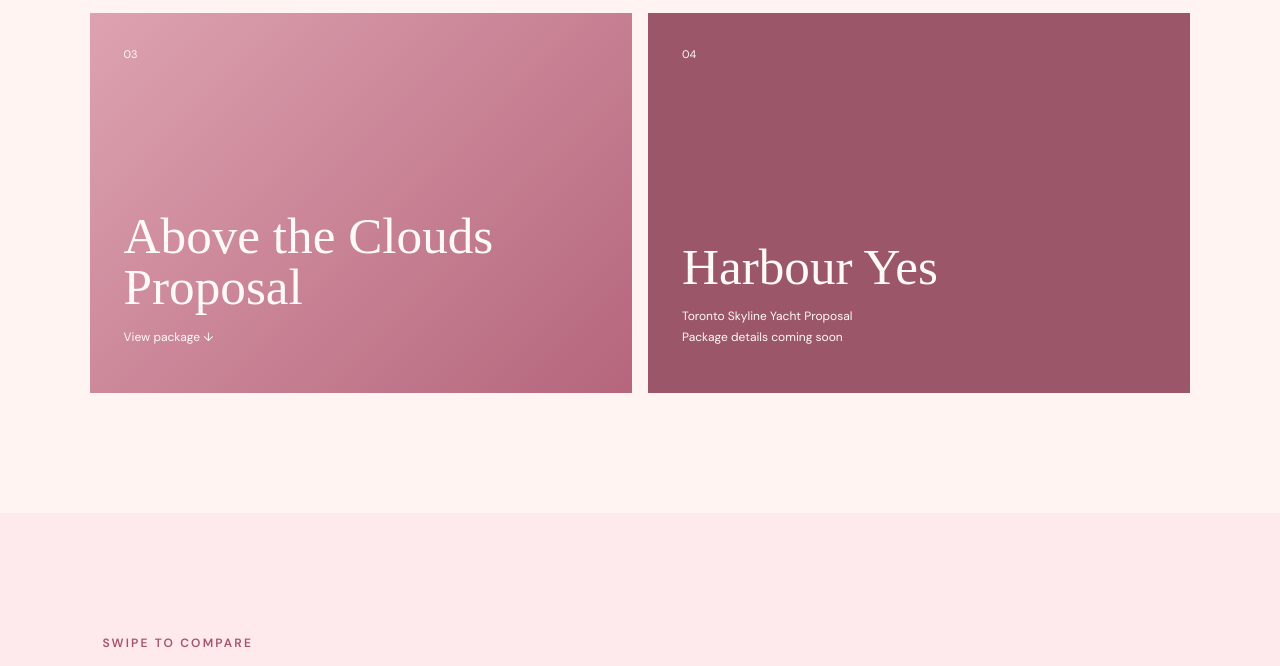
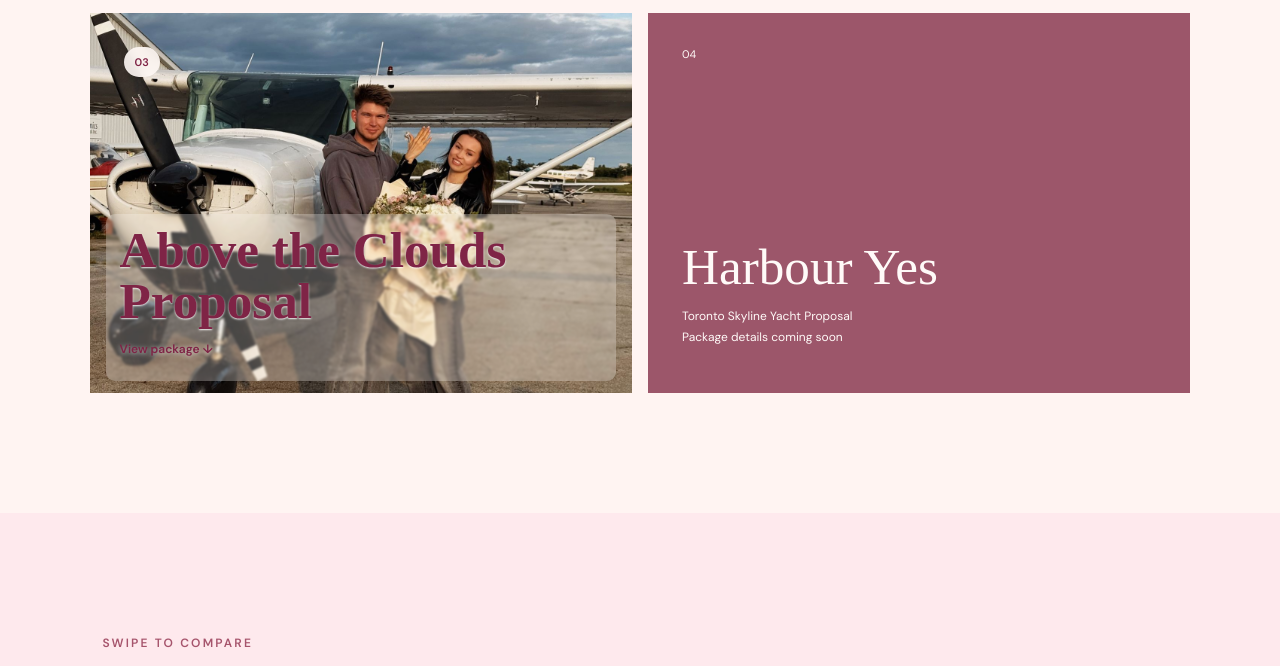
Before and after one commit to korok1234/romantic-matters-variant-8, a plain HTML site: page services.html in a window 1280 px wide. Shown: the part 1358-2024 px from the top of the page. Drawn offline with Linux system fonts and the light colour scheme; a web font is replaced by a local one.

Commit message:
Add Above the Clouds airplane photo

```diff
--- a/services.html
+++ b/services.html
@@ -1,7 +1,7 @@
 <!doctype html><html lang="en"><head><meta charset="utf-8"><meta name="viewport" content="width=device-width,initial-scale=1"><meta name="description" content="Explore Romantic Matters proposal experiences and packages in Toronto."><title>Proposal Services | Romantic Matters</title><link rel="preconnect" href="https://fonts.googleapis.com"><link rel="preconnect" href="https://fonts.gstatic.com" crossorigin><link href="https://fonts.googleapis.com/css2?family=DM+Sans:wght@400;500;600&family=Italiana&display=swap" rel="stylesheet"><link rel="stylesheet" href="styles.css"><script src="script.js" defer></script></head><body>
 <header class="nav"><a class="brand" href="index.html"><span>RM</span> Romantic Matters</a><button class="menu" aria-expanded="false" aria-controls="nav-links">Menu</button><nav id="nav-links"><a href="services.html" aria-current="page">Services</a><a href="proposals.html">Real proposals</a><a href="about.html">About me</a><a class="nav-cta" href="index.html#contact">Plan your moment</a></nav></header>
 <main><section class="page-hero services-hero"><div><p class="eyebrow">The proposal collection</p><h1>Choose your<br><em>perfect setting.</em></h1><p>Distinctive proposal experiences, thoughtfully styled and coordinated across Toronto.</p></div></section>
-<section class="experience-index section"><div class="collection-heading"><p class="eyebrow wine">Signature experiences</p><h2>Four beautiful ways<br>to ask one big question.</h2></div><div class="experience-grid"><a class="experience-card card-photo" href="#letters"><img src="assets/marry-me-kiss.jpg" alt="Couple celebrating in front of illuminated Marry Me letters"><span>01</span><div><h3>“Marry Me” Letter Proposal</h3><p>View packages ↓</p></div></a><a class="experience-card heart-card" href="#floral-heart"><img src="assets/floral-heart-lakeside-day.png" alt="Pink and ivory floral heart proposal beside the lake"><span>02</span><div><h3>Floral Heart Arch Proposal</h3><p>View packages ↓</p></div></a><a class="experience-card cloud-card" href="#above-clouds"><span>03</span><div><h3>Above the Clouds Proposal</h3><p>View package ↓</p></div></a><article class="experience-card yacht-card"><span>04</span><div><h3>Harbour Yes</h3><p>Toronto Skyline Yacht Proposal<br>Package details coming soon</p></div></article></div></section>
+<section class="experience-index section"><div class="collection-heading"><p class="eyebrow wine">Signature experiences</p><h2>Four beautiful ways<br>to ask one big question.</h2></div><div class="experience-grid"><a class="experience-card card-photo" href="#letters"><img src="assets/marry-me-kiss.jpg" alt="Couple celebrating in front of illuminated Marry Me letters"><span>01</span><div><h3>“Marry Me” Letter Proposal</h3><p>View packages ↓</p></div></a><a class="experience-card heart-card" href="#floral-heart"><img src="assets/floral-heart-lakeside-day.png" alt="Pink and ivory floral heart proposal beside the lake"><span>02</span><div><h3>Floral Heart Arch Proposal</h3><p>View packages ↓</p></div></a><a class="experience-card card-photo cloud-card" href="#above-clouds"><img src="assets/above-clouds-airplane.jpeg" alt="Couple celebrating their proposal beside a private airplane"><span>03</span><div><h3>Above the Clouds Proposal</h3><p>View package ↓</p></div></a><article class="experience-card yacht-card"><span>04</span><div><h3>Harbour Yes</h3><p>Toronto Skyline Yacht Proposal<br>Package details coming soon</p></div></article></div></section>
 <section class="package-carousel-section" id="letters"><div class="carousel-heading"><p class="eyebrow wine">Swipe to compare</p><h2>“Marry Me” Letter Proposal</h2></div><div class="photo-carousel" data-photo-carousel><button class="photo-arrow photo-previous" type="button" aria-label="Show previous Marry Me photo">‹</button><div class="photo-track" tabindex="0"><figure><img src="assets/marry-me-saxophone.jpg" alt="Live saxophone performance during a Marry Me proposal"></figure><figure><img src="assets/marry-me-kiss.jpg" alt="Couple celebrating in front of illuminated Marry Me letters"></figure></div><button class="photo-arrow photo-next" type="button" aria-label="Show next Marry Me photo">›</button><div class="photo-dots"><button class="active" type="button" aria-label="Show first Marry Me photo"></button><button type="button" aria-label="Show second Marry Me photo"></button></div></div><div class="package-carousel" data-carousel><button class="carousel-arrow previous" type="button" aria-label="Show previous package">‹</button><div class="package-track" tabindex="0">
   <article class="package-slide" id="basic-package"><div class="slide-details"><p class="slide-kicker">“Marry Me” Letter Proposal</p><h3>Basic Package</h3><p class="slide-price"><small>CAD</small> $1,490</p><ul><li>3–4 ft illuminated “Marry Me” letters, including rental, delivery and setup</li><li>Candle styling and real, fragrant rose petals</li><li>Bouquet for the bride-to-be: 31 roses or a designer bouquet</li><li>Bluetooth speaker for your favourite music</li><li>Outdoor setup available</li></ul><p class="slide-note">Venue is not included.</p></div></article>
   <article class="package-slide vip-slide" id="vip-package"><div class="slide-details"><p class="slide-kicker">“Marry Me” Letter Proposal</p><h3>VIP Package</h3><p class="slide-price"><small>CAD</small> $2,890</p><ul><li>3–4 ft illuminated “Marry Me” letters, including rental, delivery and setup</li><li>Styling and décor with dozens of LED candles</li><li>Delivery and staffing within the GTA, up to 25 km</li><li>Real, fragrant rose petals</li><li>Bouquet of 51 roses or a designer bouquet</li><li>Professional photographer with 40–50 edited photos in an online gallery</li><li>Musician of your choice: violin, saxophone, flute, or guitar and vocal</li><li>Private studio included for a two-hour block</li></ul></div></article>
@@ -10,6 +10,6 @@
   <article class="package-slide floral-basic" id="floral-basic-package"><div class="slide-details"><p class="slide-kicker">Floral Heart Arch Proposal</p><h3>Basic Package</h3><p class="slide-price"><small>CAD</small> $1,590</p><ul><li>Heart-shaped arch with fresh florals and neon sign, including delivery, setup and strike</li><li>Candle styling and real, fragrant rose petals</li><li>Bouquet for the bride-to-be: 31 roses or a designer bouquet</li><li>Professional photographer with 30–40 edited photos in an online gallery</li><li>Bluetooth speaker for your favourite song</li></ul><p class="slide-note">Venue is not included.</p></div></article>
   <article class="package-slide floral-vip" id="floral-vip-package"><div class="slide-details"><p class="slide-kicker">Floral Heart Arch Proposal</p><h3>VIP Package</h3><p class="slide-price"><small>CAD</small> $2,990</p><ul><li>Heart-shaped arch with fresh florals and neon sign, including delivery, setup and strike</li><li>Styling and décor with dozens of studio-safe LED candles</li><li>Delivery and staffing within the GTA, up to 25 km</li><li>Real, fragrant rose petals</li><li>Candle holders and stands</li><li>Bouquet of 51 roses or a designer bouquet</li><li>Professional photographer with 40–50 edited photos in an online gallery</li><li>Musician of your choice: violin, saxophone, flute, or guitar and vocal</li><li>Private studio included for a two-hour block</li></ul></div></article>
 </div><button class="carousel-arrow next" type="button" aria-label="Show next Floral Heart package">›</button></div><div class="carousel-dots" aria-label="Floral Heart package position"><button class="active" type="button" aria-label="Show Floral Heart Basic Package"></button><button type="button" aria-label="Show Floral Heart VIP Package"></button></div><p class="swipe-hint">Swipe or use the arrows to view the next package ↔</p></section>
-<section class="package-carousel-section above-clouds-section" id="above-clouds"><div class="carousel-heading"><p class="eyebrow wine">A proposal above it all</p><h2>Above the Clouds Proposal</h2></div><div class="single-package-wrap"><article class="package-slide above-clouds-slide"><div class="slide-details"><p class="slide-kicker">Private flight proposal experience</p><h3>Above the Clouds</h3><p class="slide-price"><small>CAD</small> $2,790</p><ul><li>Private airplane flight for two over Niagara Falls</li><li>Heart-shaped proposal arch set up at the landing location—a styled backdrop ready for the “yes”</li><li>Bouquet of 51 roses or a designer bouquet</li><li>Professional photographer with 30–40 edited photos delivered in an online gallery</li><li>Bluetooth speaker to play your song as you walk up to the arch</li></ul><div class="timing-note"><p class="slide-kicker">Setup &amp; timing</p><p>We coordinate the flight timing with the operator so the arch is ready when you arrive after landing.</p></div></div></article></div></section>
+<section class="package-carousel-section above-clouds-section" id="above-clouds"><div class="carousel-heading"><p class="eyebrow wine">A proposal above it all</p><h2>Above the Clouds Proposal</h2></div><div class="photo-carousel above-clouds-photo"><div class="photo-track"><figure><img src="assets/above-clouds-airplane.jpeg" alt="Couple celebrating their engagement beside a private airplane after their flight"></figure></div></div><div class="single-package-wrap"><article class="package-slide above-clouds-slide"><div class="slide-details"><p class="slide-kicker">Private flight proposal experience</p><h3>Above the Clouds</h3><p class="slide-price"><small>CAD</small> $2,790</p><ul><li>Private airplane flight for two over Niagara Falls</li><li>Heart-shaped proposal arch set up at the landing location—a styled backdrop ready for the “yes”</li><li>Bouquet of 51 roses or a designer bouquet</li><li>Professional photographer with 30–40 edited photos delivered in an online gallery</li><li>Bluetooth speaker to play your song as you walk up to the arch</li></ul><div class="timing-note"><p class="slide-kicker">Setup &amp; timing</p><p>We coordinate the flight timing with the operator so the arch is ready when you arrive after landing.</p></div></div></article></div></section>
 <section class="service-detail section"><p class="eyebrow wine">A different vision?</p><div class="detail-grid"><div><h2>Let’s design it from scratch.</h2></div><div><p class="large">Every proposal can be personalized around your story.</p><p>We can help with creative direction, location search, décor, florals, music, photography, timing and discreet on-the-day coordination.</p><a class="button wine-button" href="index.html#contact">Plan a custom proposal</a></div></div></section>
 <section class="page-cta"><p class="eyebrow">Not sure which experience fits?</p><h2>Tell us the dream. We’ll shape the plan.</h2><a class="button light" href="index.html#contact">Request a consultation</a></section></main><footer><a class="brand" href="index.html"><span>RM</span> Romantic Matters</a><p>Thoughtful events. Lasting memories.</p><p>Toronto, Ontario</p></footer></body></html>
--- a/styles.css
+++ b/styles.css
@@ -305,3 +305,9 @@ body{background:#fff4f2;color:#4d353c}
 .timing-note{margin-top:10px;padding-top:18px;border-top:1px solid rgba(255,255,255,.22)}
 .timing-note p:last-child{margin:8px 0 0;line-height:1.65;color:#fff0f3}
 @media(max-width:800px){.single-package-wrap{width:90vw}.above-clouds-slide .slide-details{min-height:0;padding:34px 24px}.above-clouds-slide .slide-details h3{font-size:42px}}
+
+.experience-card.cloud-card img{object-fit:cover!important;object-position:center 64%}
+.above-clouds-photo{width:min(720px,84vw);margin-bottom:42px}
+.above-clouds-photo .photo-track figure{background:#f7e9ed}
+.above-clouds-photo img{width:100%;height:auto;max-height:780px;object-fit:contain}
+@media(max-width:800px){.above-clouds-photo{width:90vw;margin-bottom:30px}.above-clouds-photo img{max-height:none}}
```
Also changed, not shown: assets/above-clouds-airplane.jpeg (added).
